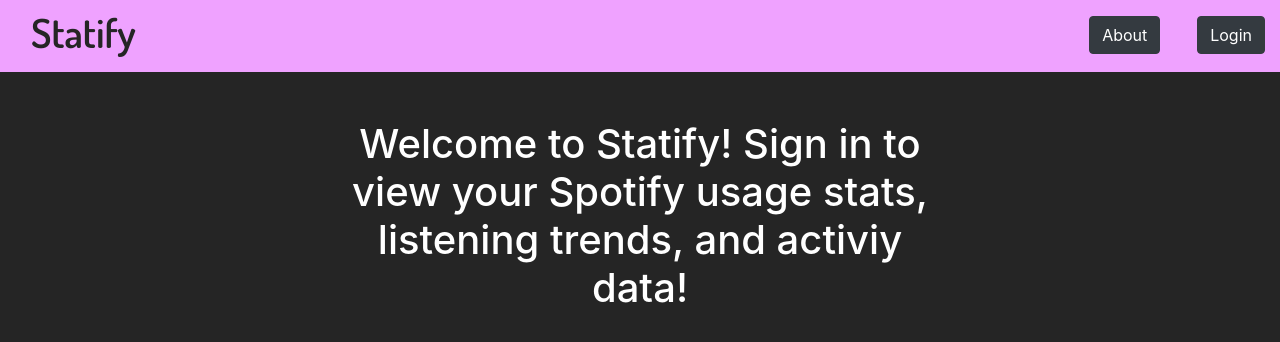
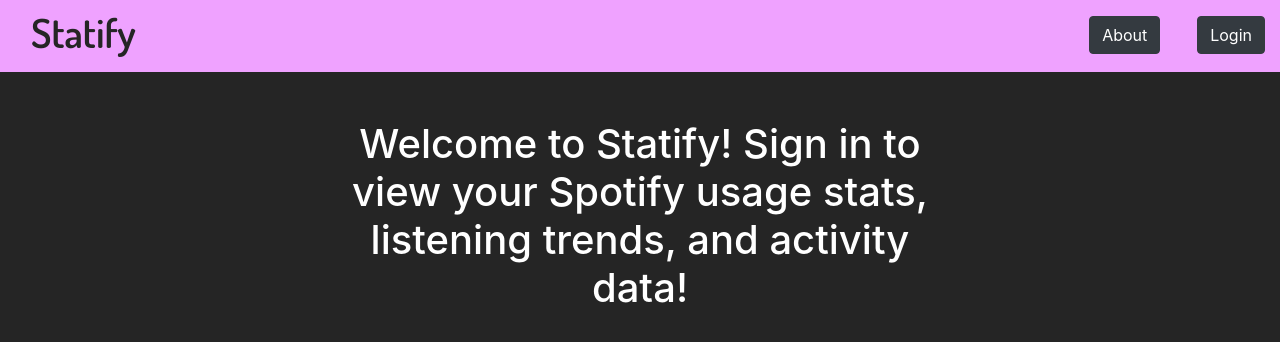
Before and after one commit to max-legrand/Statify, a Django app: page / in a window 1280 px wide. Shown: the top 342 px of the page. Run offline with Django 3.2, Linux system fonts and the light colour scheme; parts of the project's set-up code (start-up, migrations or seed data) failed here and were passed over; some libraries are stand-ins or nearby versions.

Commit message:
Fix spelling error

```diff
--- a/statify/templates/statify/view.html
+++ b/statify/templates/statify/view.html
@@ -54,7 +54,7 @@
         <div class="row">
             <div class="col-md-3"></div>
             <div class="col-md-6" style="text-align: center;">
-                <h1>Welcome to Statify! Sign in to view your Spotify usage stats, listening trends, and activiy data!</h1>
+                <h1>Welcome to Statify! Sign in to view your Spotify usage stats, listening trends, and activity data!</h1>
             </div>
 
         </div>
```
